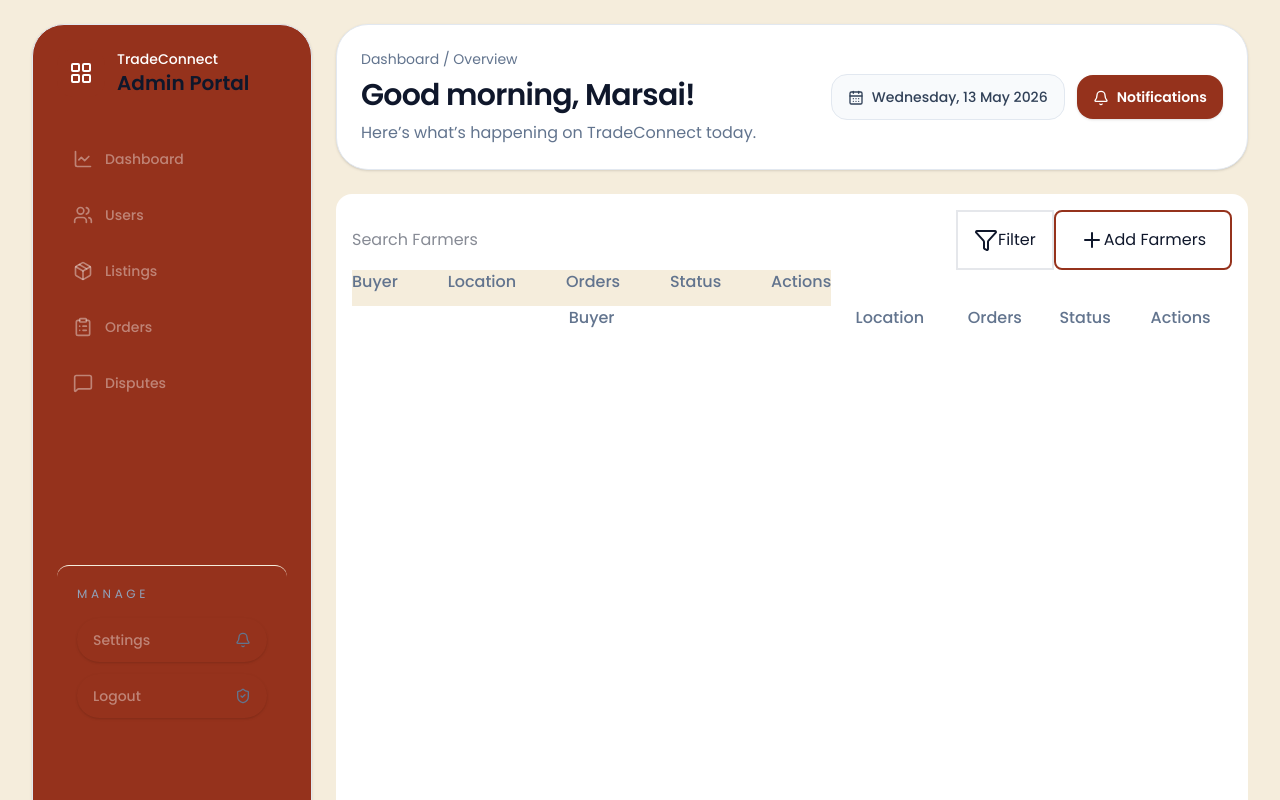
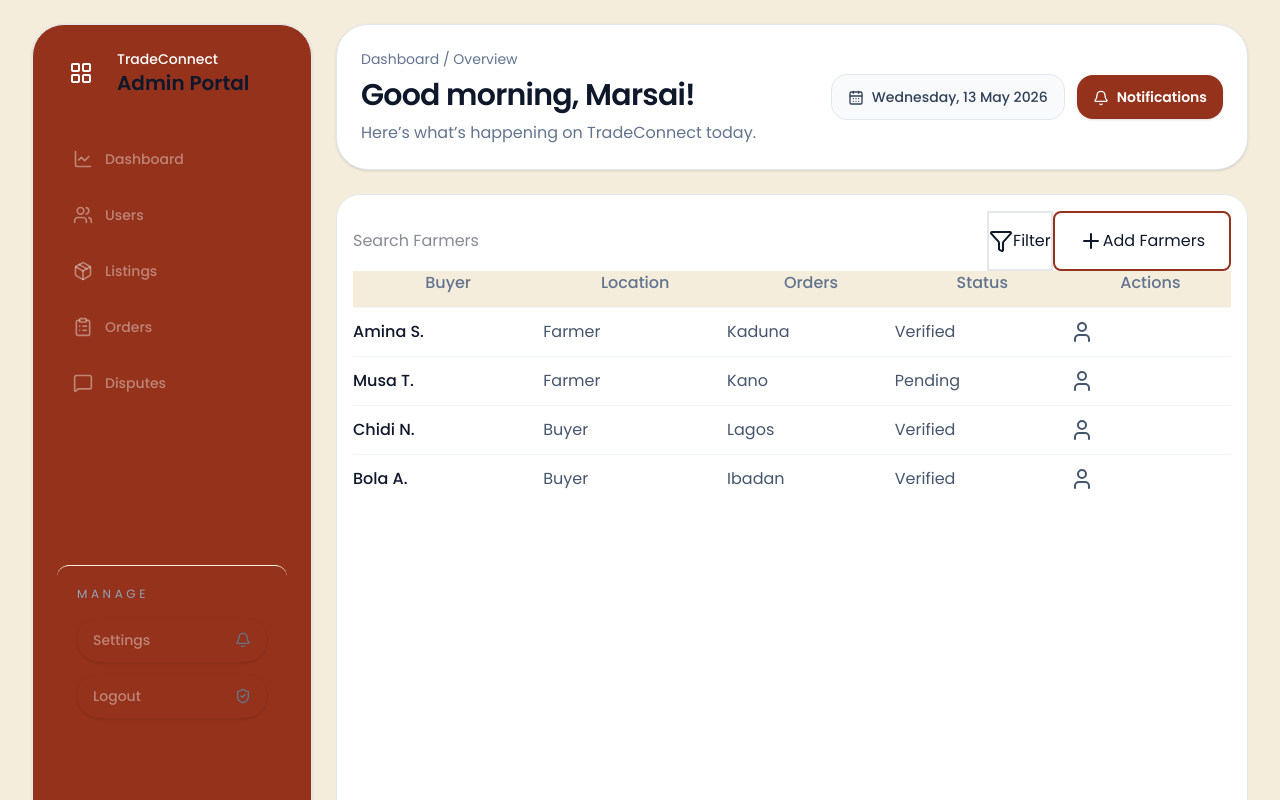
Before and after one commit to chidinmabnwaeze/Tradeconnect, a React (Vite) app: page /buyers in a window 1280 px wide. Shown: the top 800 px of the page. Built offline with nearby package versions, Linux system fonts and the light colour scheme.

Commit message:
layout and buyers tables

```diff
--- a/src/pages/Users.buyers.tsx
+++ b/src/pages/Users.buyers.tsx
@@ -1,17 +1,24 @@
 import Layout from "../components/Layout";
-import { Funnel, Plus } from "lucide-react";
+import { Funnel, Plus ,User} from "lucide-react";
 
 export default function Buyers() {
+const buyersData = [
+  { name: "Amina S.", role: "Farmer", location: "Kaduna", status: "Verified" ,actions:<User/>},
+  { name: "Musa T.", role: "Farmer", location: "Kano", status: "Pending", actions:<User/> },
+  { name: "Chidi N.", role: "Buyer", location: "Lagos", status: "Verified", actions:<User/> },
+  { name: "Bola A.", role: "Buyer", location: "Ibadan", status: "Verified" , actions:<User/>},
+];
+
   return (
 <Layout>
 
-    <main className="min-h-screen w-full bg-white p-4 rounded-2xl">
+    <main className="min-h-screen w-full bg-white p-4 rounded-3xl border border-slate-200">
       <section className="flex justify-between items-center">
         <div>
           <input type="search"  placeholder="Search Farmers"/>
         </div>
         <div  className="flex justify-between">
-          <button className="flex items-center p-4 border border-2 border-gray-200"><Funnel />Filter</button>
+          <button className="flex items-center py-4 border border-2 border-gray-200"><Funnel />Filter</button>
           <button className="flex items-center rounded-lg px-6 py-3 border border-2 border-primary">
             <Plus />
             Add Farmers
@@ -19,9 +26,9 @@ export default function Buyers() {
         </div>
       </section>
 
-      <table className="w-full">
-        <thead className="bg-global-bg  ">
-             <tr className="text-slate-500 flex justify-between items-center">
+      <table className="w-full ">
+        <thead className="bg-global-bg p-4 ">
+             <tr className="text-slate-500 ">
               <th className="pb-3 font-medium">Buyer</th>
               <th className="pb-3 font-medium">Location</th>
               <th className="pb-3 font-medium">Orders</th>
@@ -29,15 +36,19 @@ export default function Buyers() {
                <th className="pb-3 font-medium">Actions</th>
             </tr>
         </thead>
-        <tbody>
-              <tr className="text-slate-500">
-              <th className="pb-3 font-medium">Buyer</th>
-              <th className="pb-3 font-medium">Location</th>
-              <th className="pb-3 font-medium">Orders</th>
-              <th className="pb-3 font-medium">Status</th>
-               <th className="pb-3 font-medium">Actions</th>
-            </tr>
-        </tbody>
+      <tbody>
+            {buyersData.map((user) => (
+              <tr key={user.name} className="border-t border-slate-100">
+                <td className="py-3 font-medium text-slate-900">
+                  {user.name}
+                </td>
+                <td className="py-3 text-slate-600">{user.role}</td>
+                <td className="py-3 text-slate-600">{user.location}</td>
+                <td className="py-3 text-slate-600">{user.status}</td>
+                <td className="py-3 text-slate-600">{user.actions}</td>
+              </tr>
+            ))}
+          </tbody>
       </table>
     </main>
     </Layout>
--- a/src/pages/Users.tsx
+++ b/src/pages/Users.tsx
@@ -1,3 +1,4 @@
+
 import Layout from "../components/Layout";
 
 const users = [
```
